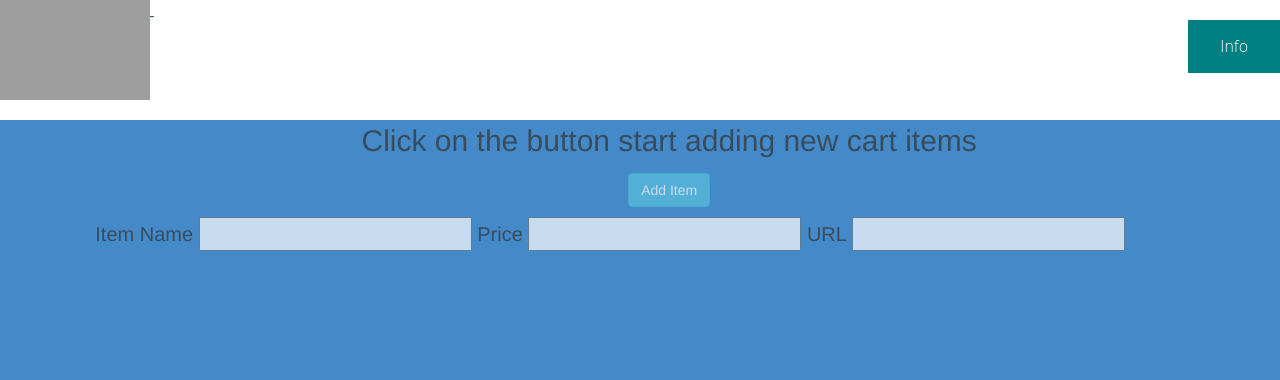
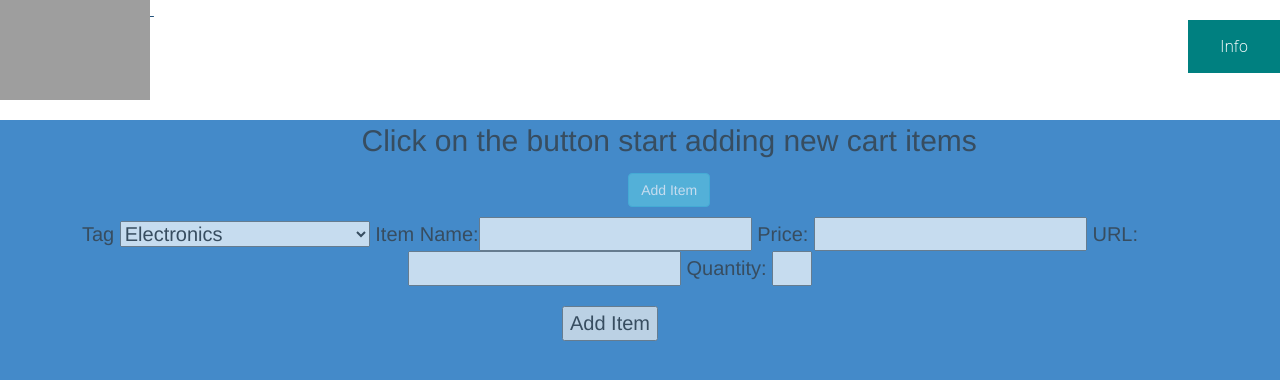
Before and after one commit to Kevin-Taha/UniKart, a Python web app: template unicart/templates/view.html in a window 1280 px wide, after a click on "Add Item". Shown: the top 380 px of the page. Run offline with Jinja, Linux system fonts and the light colour scheme; the template is opened without the code that fills it, so the values that code supplies are empty; some libraries are stand-ins or nearby versions; grey boxes are pictures that could not be loaded.

Commit message:
Item forms

```diff
--- a/unicart/static_files/view.css
+++ b/unicart/static_files/view.css
@@ -9,3 +9,9 @@
   top: 10px;
   Right: 30px;
 }
+#itemsub {
+  position: relative;
+  top: 20px;
+
+
+}
--- a/unicart/templates/view.html
+++ b/unicart/templates/view.html
@@ -26,9 +26,23 @@
   <button type="button" class="btn btn-info" data-toggle="collapse" data-target="#demo">Add Item</button>
   <div id="demo" class="collapse">
     <form id = "newitem">
-      Item Name <input type = "text" name = "itemname"/>
-      Price <input type = "number"  name = "itemprice" />
-      URL <input type = "text" name = "itemurl" class = "required"/>
+      Tag <select name = "Tag">
+        <option value = "electronics"> Electronics </option>
+        <option value = "furniture"> Furniture </option>
+        <option value = "clothing"> Clothing </option>
+        <option value = "entertainment"> Entertainment </option>
+        <option value = "hgt"> Home, Garden, and Tools </option>
+        <option value = "grocery"> Groceries </option>
+        <option value ="kids"> Toys and Kids </option>
+        <option value = "health"> Health </option>
+        <option value = "other"> Other </option>
+      </select>
+      Item Name:<input type = "text" name = "itemname"/>
+      Price:  <input type = "number"  name = "itemprice" />
+      URL:  <input type = "text" name = "itemurl" class = "required"/>
+      Quantity:  <input type = "number" name = "quantity" style = "width: 40px;" />
+    </br>
+      <input id = "itemsub" type = "submit" value = "Add Item" />
 
     </form>
 
```
Also changed, not shown: 1 other file.
